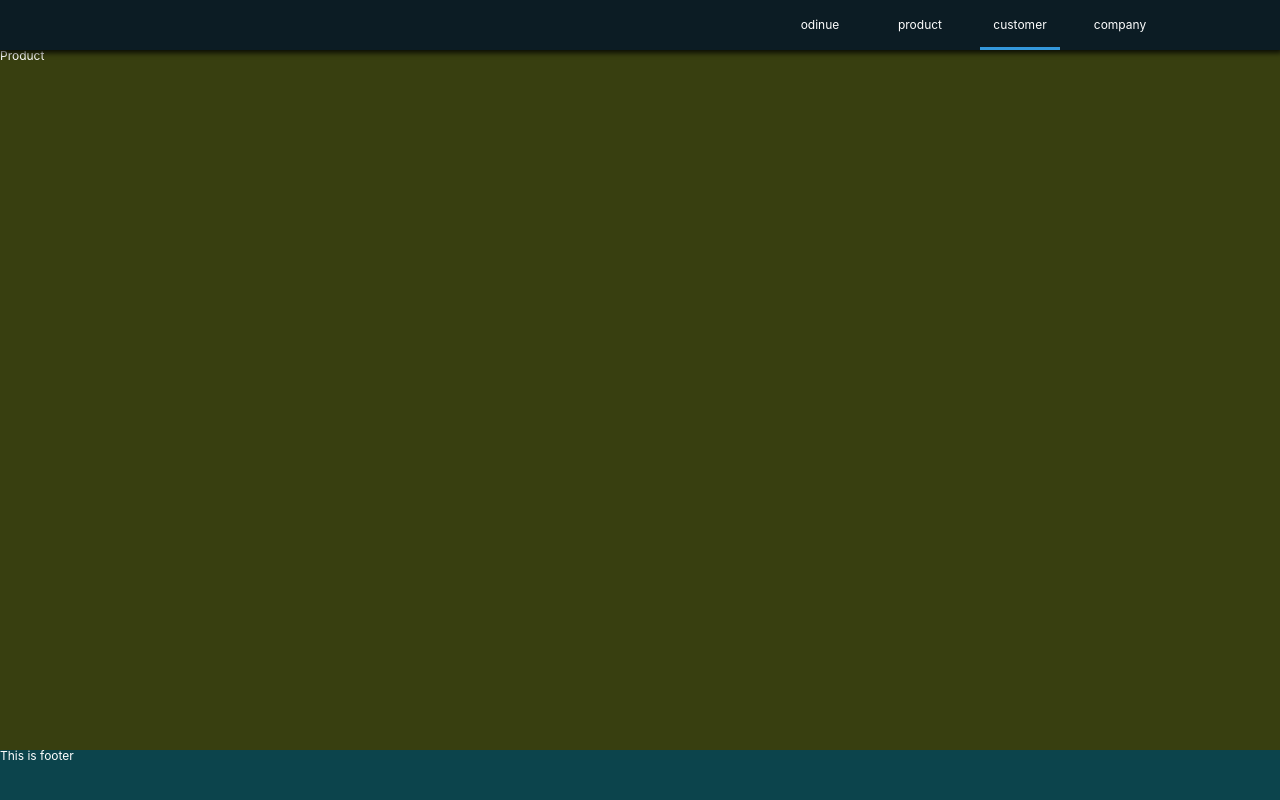
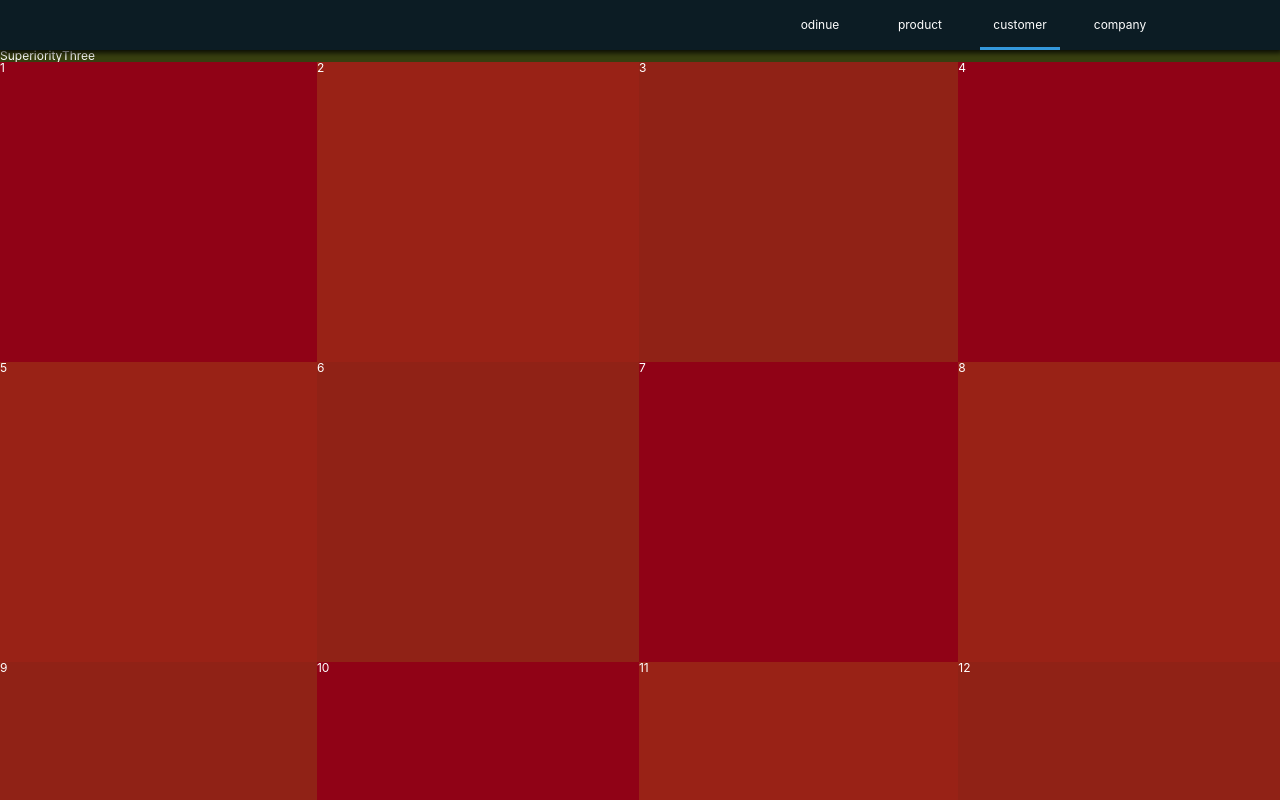
Before and after one commit to zizimoos/ODINUEHOMEPAGE, a React (Create React App) app: page /#/customer in a window 1280 px wide. Shown: the top 800 px of the page. Built offline with nearby package versions, Linux system fonts and the light colour scheme.

Commit message:
switch customer

```diff
--- a/src/Routes/Customer/CustomerPresenter.js
+++ b/src/Routes/Customer/CustomerPresenter.js
@@ -1,22 +1,21 @@
 import React from "react";
 import styled from "styled-components";
+import SuperiorityThree from "../../Component/SuperiorityThree";
 
 const Container = styled.div`
   width: 100%;
   margin-top: 0px;
 `;
-const ProductDiv = styled.div`
-  width: 100vw;
-  height: 700px;
-  margin: 0 auto;
-  background-color: #383f10;
-`;
+// const ProductDiv = styled.div`
+//   width: 100vw;
+//   height: 700px;
+//   margin: 0 auto;
+//   background-color: #383f10;
+// `;
 
 const CustomerPresenter = () => (
   <Container>
-    <ProductDiv>
-      <h1>Product</h1>
-    </ProductDiv>
+    <SuperiorityThree> 차별성 3</SuperiorityThree>
   </Container>
 );
 
--- a/src/Routes/Home/HomePresenter.js
+++ b/src/Routes/Home/HomePresenter.js
@@ -2,7 +2,6 @@ import React from "react";
 import styled from "styled-components";
 import SuperiorityOne from "../../Component/SuperiorityOne";
 import SuperiorityTwo from "../../Component/SuperiorityTwo";
-import SuperiorityThree from "../../Component/SuperiorityThree";
 
 const Container = styled.div`
   width: 100%;
@@ -20,7 +19,6 @@ const HomePresenter = () => (
   <Container>
     <SuperiorityOne> </SuperiorityOne>
     <SuperiorityTwo> 차별성 2</SuperiorityTwo>
-    <SuperiorityThree> 차별성 3</SuperiorityThree>
   </Container>
 );
 
```
